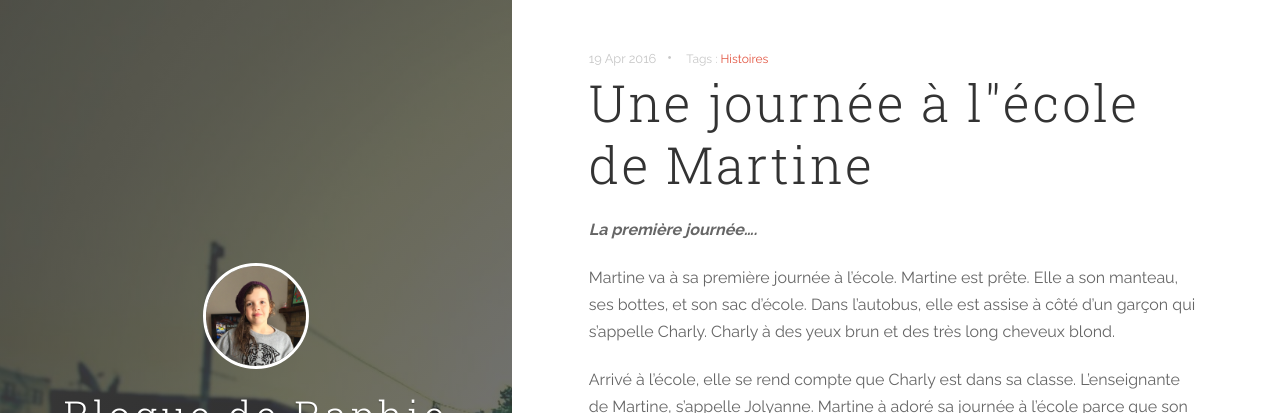
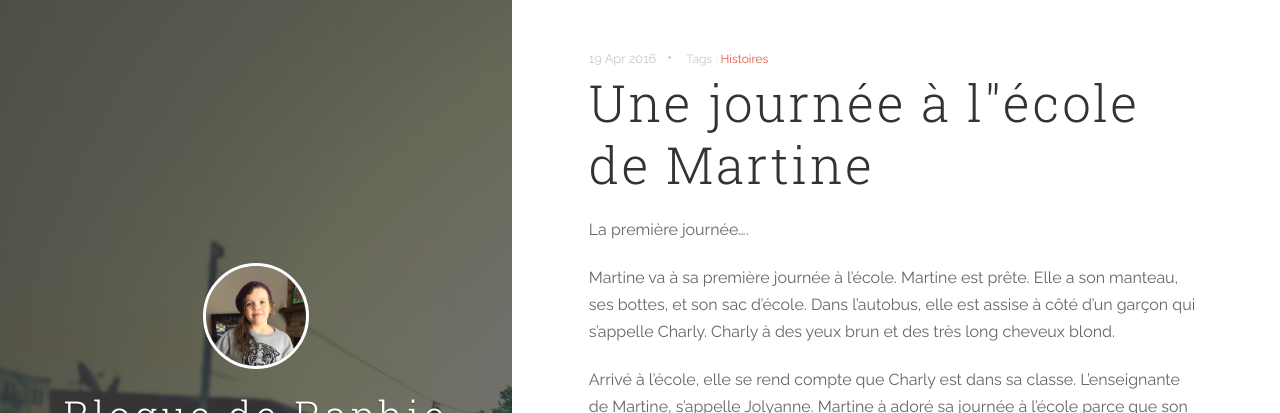
Before and after one commit to raphaellegrenon/blog, a Jekyll site: the page built from _posts/2016-4-19-Martine-a-l-ecole.md, in a window 1280 px wide. Shown: the top 413 px of the page. Built offline with Jekyll 4.4.1, drawn with Linux system fonts in a browser that asks for light colours; nearby versions of some CDN libraries; comment, search, counter and statistics services are not loaded.

```diff
--- a/_posts/2016-4-19-Martine-a-l-ecole.md
+++ b/_posts/2016-4-19-Martine-a-l-ecole.md
@@ -7,7 +7,7 @@ comments: true
 ---
 
 
-**_La première journée...._**
+La première journée....
 
 Martine va à sa première journée à l'école. Martine est prête. Elle a son manteau, ses bottes, et son sac d'école. Dans l'autobus, elle est assise à côté d'un garçon qui s'appelle Charly. Charly à des yeux brun et des très long cheveux blond.
 
```
